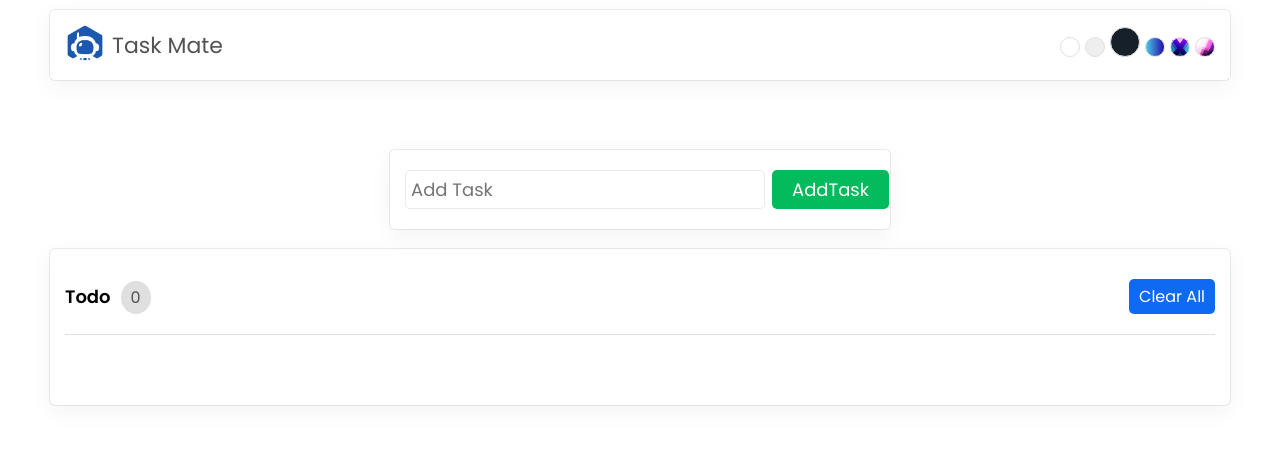
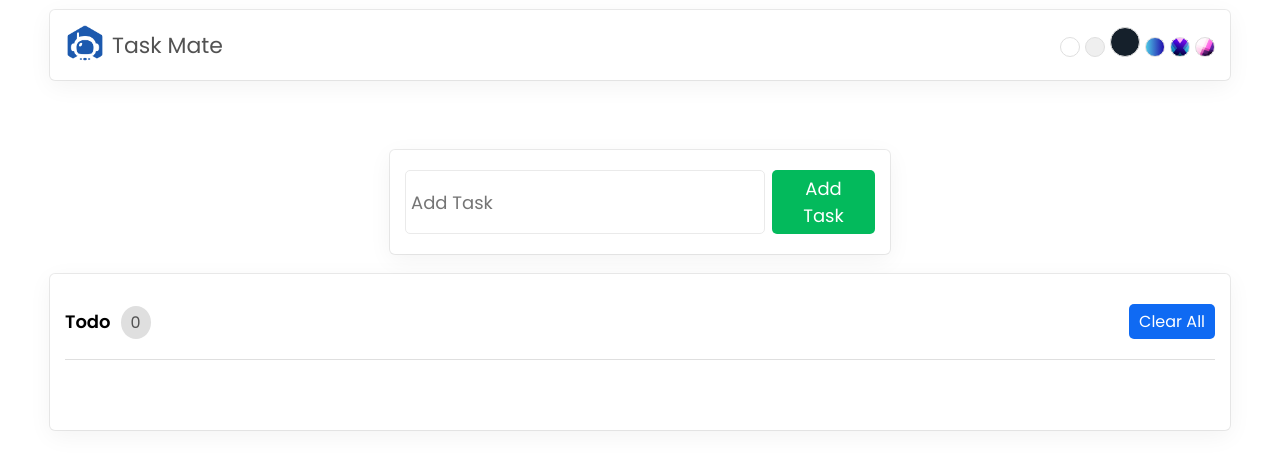
Before and after one commit to AnushilRaman/taskmate, a React (Create React App) app: page / in a window 1280 px wide. Shown: the top 470 px of the page. Built offline with nearby package versions, Linux system fonts and the light colour scheme; the HTML template or start-up script is replaced by a standard one.

Commit message:
conditional rendering on button name

```diff
--- a/src/components/AddTask.js
+++ b/src/components/AddTask.js
@@ -65,7 +65,7 @@ export function AddTask({ tasklist, setTasklist, task, setTask }) {
 
             <form onSubmit={handleSubmit}>
                 <input type='text' name='task' value={task.name || ""} autoComplete='off' placeholder='Add Task' maxLength='25' onChange={eve => setTask({ ...task, name: eve.target.value })} />
-                <button type='submit'>AddTask</button>
+                <button type='submit'>{task.id? 'Update Task' :'Add Task'}</button>
             </form>
         </section>
     )
```
